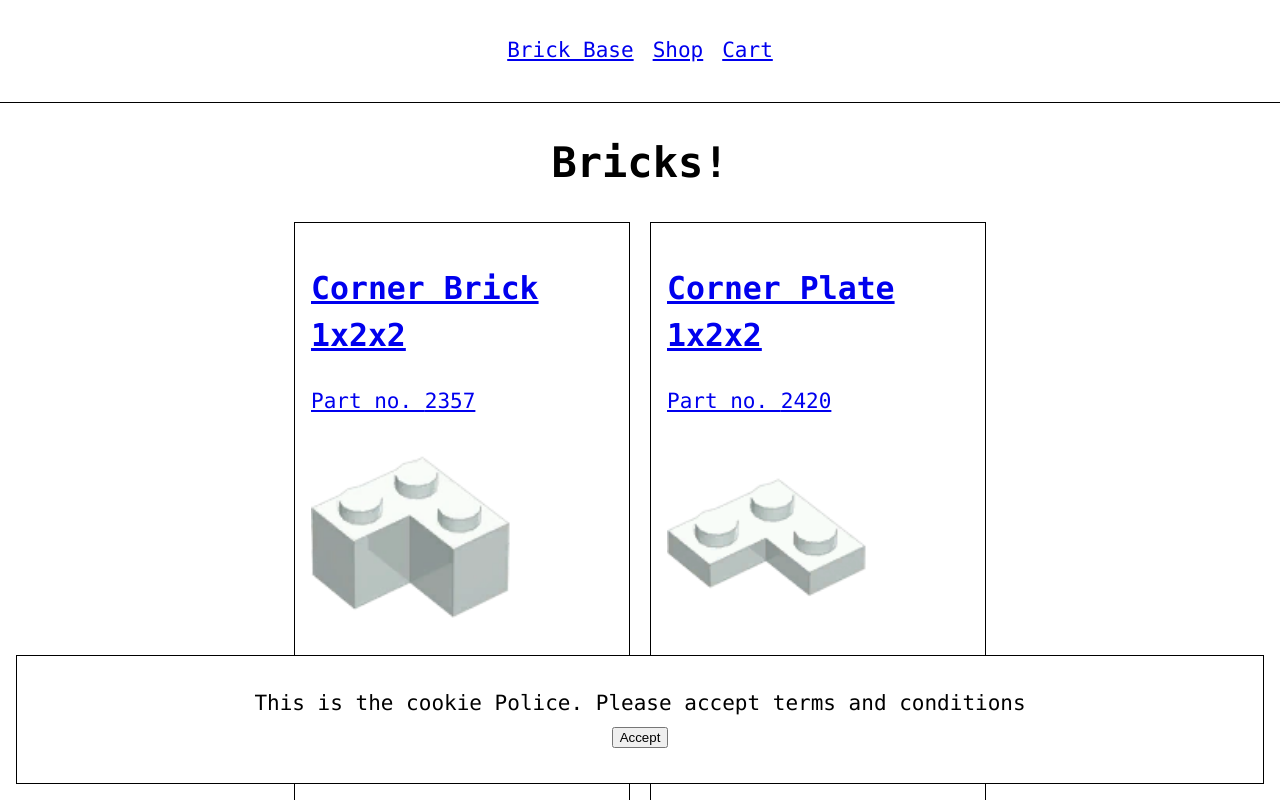
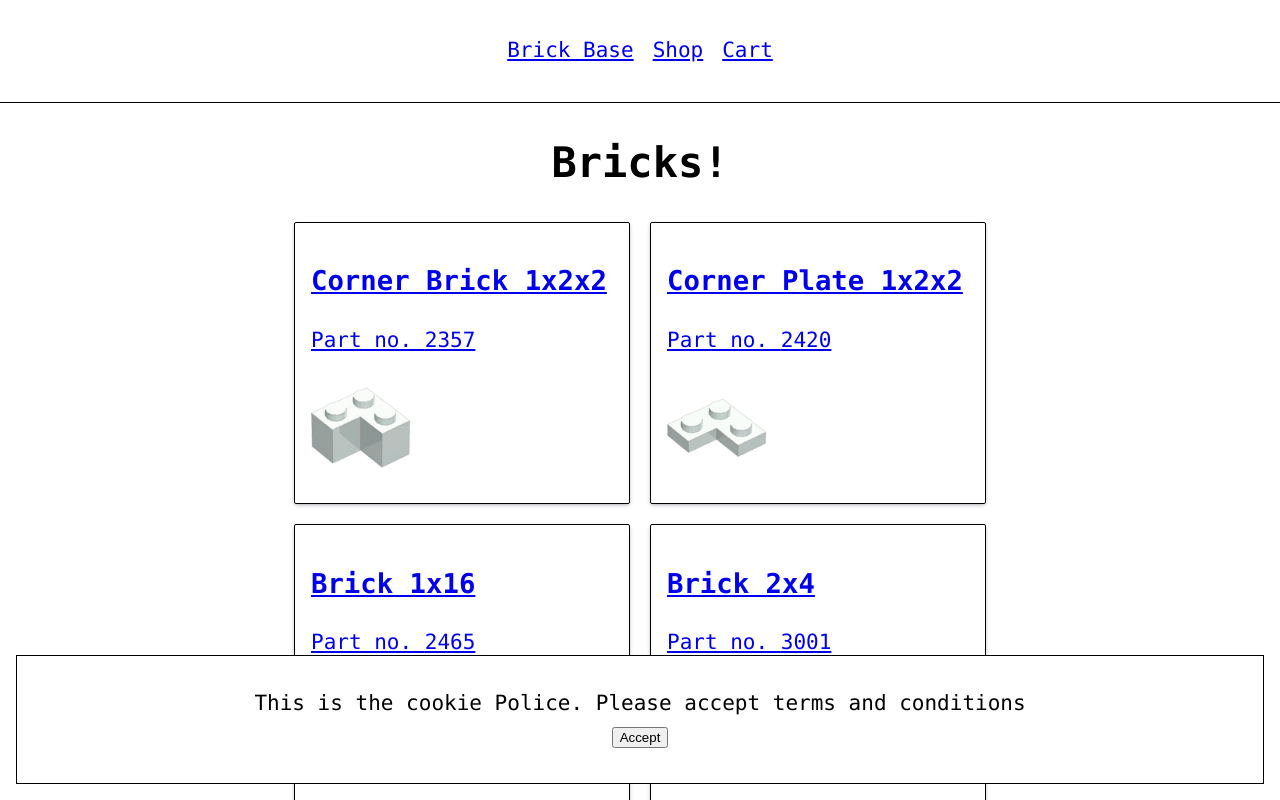
Before and after one commit to KatharinaSimma/nextjs-ecommerce-store, a Next.js app: page /shop in a window 1280 px wide. Shown: the top 800 px of the page. Built offline with nearby package versions, Linux system fonts and the light colour scheme.

Commit message:
Add basic stylings

```diff
--- a/app/page.module.scss
+++ b/app/page.module.scss
@@ -5,8 +5,8 @@
   align-items: center;
   height: 75vh;
   .image {
-    width: 300px;
-    height: 300px;
+    width: 100px;
+    height: 100px;
   }
 
   .p {
--- a/app/shop/[productId]/page.js
+++ b/app/shop/[productId]/page.js
@@ -25,8 +25,8 @@ export default function ProductPage({ params }) {
         <Image
           src={`/productImages/M${singleProduct.part}.webp`}
           alt={singleProduct.name}
-          width="200"
-          height="200"
+          width="100"
+          height="100"
         />
       </main>
     </div>
--- a/app/shop/[productId]/page.module.scss
+++ b/app/shop/[productId]/page.module.scss
@@ -1,6 +1,6 @@
 .singleProductContainer {
   width: 75vw;
   border: 1px solid black;
-  margin: auto;
+  margin: 3rem auto;
   text-align: center;
 }
--- a/app/shop/page.js
+++ b/app/shop/page.js
@@ -17,8 +17,8 @@ export default function productsPage() {
                 <Image
                   src={`/productImages/${product.image}`}
                   alt={product.type}
-                  width="200"
-                  height="200"
+                  width="100"
+                  height="100"
                 />
               </Link>
             </div>
--- a/app/shop/page.module.scss
+++ b/app/shop/page.module.scss
@@ -12,7 +12,15 @@
 
   .productCard {
     border: 1px solid black;
+    border-radius: 2px;
     width: 21rem;
     padding: 1rem;
+    box-shadow: rgba(50, 50, 93, 0.25) 0px 2px 5px -1px,
+      rgba(0, 0, 0, 0.3) 0px 1px 3px -1px;
+  }
+
+  h2 {
+    font-weight: bold;
+    font-size: 1.3em;
   }
 }
```
